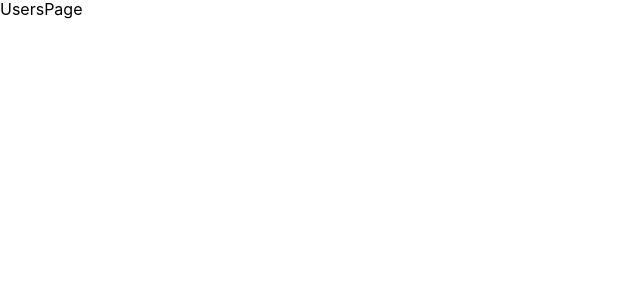
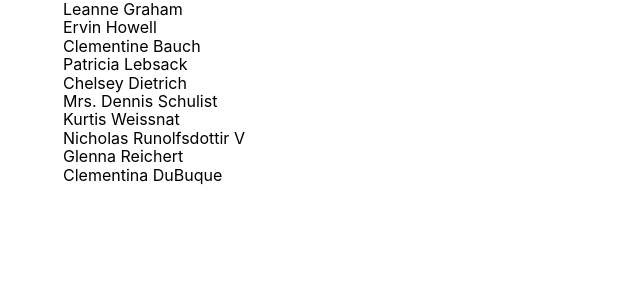
Before and after one commit to react-custom-projects/users, a React app: page /users in a window 1280 px wide. Shown: the top 300 px of the page, without its empty margins (0-640 px from the left). Built offline with nearby package versions, Linux system fonts and the light colour scheme.

Commit message:
fetch users list

```diff
--- a/buildTools/paths.js
+++ b/buildTools/paths.js
@@ -3,6 +3,7 @@ const path = require('path'),
 	{ outputDirectory, rootDirectory, environmentsDirectory } = require('./constants');
 
 module.exports = {
+	projectPath,
 	src: path.join(projectPath, rootDirectory),
 	outputSrc: path.resolve(projectPath, outputDirectory),
 	environments: path.resolve(projectPath, environmentsDirectory),
--- a/package.json
+++ b/package.json
@@ -67,11 +67,11 @@
 	"dependencies": {
 		"axios": "^0.21.4",
 		"core-js": "^3.11.1",
-		"crypto-js": "^4.0.0",
 		"lodash": "^4.17.21",
 		"react-error-boundary": "^3.1.1",
 		"react-redux": "^7.2.4",
 		"react-router-dom": "^5.2.0",
+		"react-toastify": "^8.0.3",
 		"redux": "^4.1.0",
 		"redux-thunk": "^2.3.0"
 	}
--- a/src/App.jsx
+++ b/src/App.jsx
@@ -1,6 +1,8 @@
 import React from 'react';
 import { Route, Switch } from 'react-router-dom';
 import { hot } from 'react-hot-loader/root';
+//toast
+import { ToastContainer } from 'react-toastify';
 //error boundary
 import { ErrorBoundary } from 'react-error-boundary';
 //error boundary fallback
@@ -26,6 +28,7 @@ const App = () => (
 				/>
 			))}
 		</Switch>
+		<ToastContainer />
 	</ErrorBoundary>
 );
 
--- a/src/index.js
+++ b/src/index.js
@@ -2,6 +2,8 @@ import React from 'react';
 import ReactDOM from 'react-dom';
 import { BrowserRouter } from 'react-router-dom';
 import { Provider } from 'react-redux';
+//toast
+import 'react-toastify/dist/ReactToastify.css';
 //import meta image
 import './assets/images/metaImage.jpg';
 // required for babel polyfills
--- a/src/js/constants/AppConstants.js
+++ b/src/js/constants/AppConstants.js
@@ -0,0 +1,232 @@
+export const data = [
+	{
+		id: 1,
+		name: 'Leanne Graham',
+		username: 'Bret',
+		email: 'Sincere@april.biz',
+		address: {
+			street: 'Kulas Light',
+			suite: 'Apt. 556',
+			city: 'Gwenborough',
+			zipcode: '92998-3874',
+			geo: {
+				lat: '-37.3159',
+				lng: '81.1496',
+			},
+		},
+		phone: '1-770-736-8031 x56442',
+		website: 'hildegard.org',
+		company: {
+			name: 'Romaguera-Crona',
+			catchPhrase: 'Multi-layered client-server neural-net',
+			bs: 'harness real-time e-markets',
+		},
+	},
+	{
+		id: 2,
+		name: 'Ervin Howell',
+		username: 'Antonette',
+		email: 'Shanna@melissa.tv',
+		address: {
+			street: 'Victor Plains',
+			suite: 'Suite 879',
+			city: 'Wisokyburgh',
+			zipcode: '90566-7771',
+			geo: {
+				lat: '-43.9509',
+				lng: '-34.4618',
+			},
+		},
+		phone: '010-692-6593 x09125',
+		website: 'anastasia.net',
+		company: {
+			name: 'Deckow-Crist',
+			catchPhrase: 'Proactive didactic contingency',
+			bs: 'synergize scalable supply-chains',
+		},
+	},
+	{
+		id: 3,
+		name: 'Clementine Bauch',
+		username: 'Samantha',
+		email: 'Nathan@yesenia.net',
+		address: {
+			street: 'Douglas Extension',
+			suite: 'Suite 847',
+			city: 'McKenziehaven',
+			zipcode: '59590-4157',
+			geo: {
+				lat: '-68.6102',
+				lng: '-47.0653',
+			},
+		},
+		phone: '1-463-123-4447',
+		website: 'ramiro.info',
+		company: {
+			name: 'Romaguera-Jacobson',
+			catchPhrase: 'Face to face bifurcated interface',
+			bs: 'e-enable strategic applications',
+		},
+	},
+	{
+		id: 4,
+		name: 'Patricia Lebsack',
+		username: 'Karianne',
+		email: 'Julianne.OConner@kory.org',
+		address: {
+			street: 'Hoeger Mall',
+			suite: 'Apt. 692',
+			city: 'South Elvis',
+			zipcode: '53919-4257',
+			geo: {
+				lat: '29.4572',
+				lng: '-164.2990',
+			},
+		},
+		phone: '493-170-9623 x156',
+		website: 'kale.biz',
+		company: {
+			name: 'Robel-Corkery',
+			catchPhrase: 'Multi-tiered zero tolerance productivity',
+			bs: 'transition cutting-edge web services',
+		},
+	},
+	{
+		id: 5,
+		name: 'Chelsey Dietrich',
+		username: 'Kamren',
+		email: 'Lucio_Hettinger@annie.ca',
+		address: {
+			street: 'Skiles Walks',
+			suite: 'Suite 351',
+			city: 'Roscoeview',
+			zipcode: '33263',
+			geo: {
+				lat: '-31.8129',
+				lng: '62.5342',
+			},
+		},
+		phone: '(254)954-1289',
+		website: 'demarco.info',
+		company: {
+			name: 'Keebler LLC',
+			catchPhrase: 'User-centric fault-tolerant solution',
+			bs: 'revolutionize end-to-end systems',
+		},
+	},
+	{
+		id: 6,
+		name: 'Mrs. Dennis Schulist',
+		username: 'Leopoldo_Corkery',
+		email: 'Karley_Dach@jasper.info',
+		address: {
+			street: 'Norberto Crossing',
+			suite: 'Apt. 950',
+			city: 'South Christy',
+			zipcode: '23505-1337',
+			geo: {
+				lat: '-71.4197',
+				lng: '71.7478',
+			},
+		},
+		phone: '1-477-935-8478 x6430',
+		website: 'ola.org',
+		company: {
+			name: 'Considine-Lockman',
+			catchPhrase: 'Synchronised bottom-line interface',
+			bs: 'e-enable innovative applications',
+		},
+	},
+	{
+		id: 7,
+		name: 'Kurtis Weissnat',
+		username: 'Elwyn.Skiles',
+		email: 'Telly.Hoeger@billy.biz',
+		address: {
+			street: 'Rex Trail',
+			suite: 'Suite 280',
+			city: 'Howemouth',
+			zipcode: '58804-1099',
+			geo: {
+				lat: '24.8918',
+				lng: '21.8984',
+			},
+		},
+		phone: '210.067.6132',
+		website: 'elvis.io',
+		company: {
+			name: 'Johns Group',
+			catchPhrase: 'Configurable multimedia task-force',
+			bs: 'generate enterprise e-tailers',
+		},
+	},
+	{
+		id: 8,
+		name: 'Nicholas Runolfsdottir V',
+		username: 'Maxime_Nienow',
+		email: 'Sherwood@rosamond.me',
+		address: {
+			street: 'Ellsworth Summit',
+			suite: 'Suite 729',
+			city: 'Aliyaview',
+			zipcode: '45169',
+			geo: {
+				lat: '-14.3990',
+				lng: '-120.7677',
+			},
+		},
+		phone: '586.493.6943 x140',
+		website: 'jacynthe.com',
+		company: {
+			name: 'Abernathy Group',
+			catchPhrase: 'Implemented secondary concept',
+			bs: 'e-enable extensible e-tailers',
+		},
+	},
+	{
+		id: 9,
+		name: 'Glenna Reichert',
+		username: 'Delphine',
+		email: 'Chaim_McDermott@dana.io',
+		address: {
+			street: 'Dayna Park',
+			suite: 'Suite 449',
+			city: 'Bartholomebury',
+			zipcode: '76495-3109',
+			geo: {
+				lat: '24.6463',
+				lng: '-168.8889',
+			},
+		},
+		phone: '(775)976-6794 x41206',
+		website: 'conrad.com',
+		company: {
+			name: 'Yost and Sons',
+			catchPhrase: 'Switchable contextually-based project',
+			bs: 'aggregate real-time technologies',
+		},
+	},
+	{
+		id: 10,
+		name: 'Clementina DuBuque',
+		username: 'Moriah.Stanton',
+		email: 'Rey.Padberg@karina.biz',
+		address: {
+			street: 'Kattie Turnpike',
+			suite: 'Suite 198',
+			city: 'Lebsackbury',
+			zipcode: '31428-2261',
+			geo: {
+				lat: '-38.2386',
+				lng: '57.2232',
+			},
+		},
+		phone: '024-648-3804',
+		website: 'ambrose.net',
+		company: {
+			name: 'Hoeger LLC',
+			catchPhrase: 'Centralized empowering task-force',
+			bs: 'target end-to-end models',
+		},
+	},
+];
--- a/src/js/containers/pages/UsersPage.jsx
+++ b/src/js/containers/pages/UsersPage.jsx
@@ -1,7 +1,38 @@
-import React from 'react';
+import React, { useEffect } from 'react';
+import { useDispatch, useSelector } from 'react-redux';
+//actions
+import { fetchUsersList, resetAppReducer } from '../../store/app/actions/AppActions';
+//selectors
+import { getAppIsFetching, getAppUsersList } from '../../store/app/selectors/AppSelectors';
+//components
+import LoadingIcon from '../../components/shared/loadingIcon/LoadingIcon';
 
 const UsersPage = () => {
-	return <div>UsersPage</div>;
+	const dispatch = useDispatch(),
+		isFetching = useSelector((state) => getAppIsFetching({ state })),
+		usersList = useSelector((state) => getAppUsersList({ state }));
+
+	useEffect(() => {
+		dispatch(fetchUsersList());
+
+		return () => {
+			dispatch(resetAppReducer());
+		};
+	}, [dispatch]);
+
+	return (
+		<div className="container">
+			{isFetching ? (
+				<LoadingIcon />
+			) : (
+				<>
+					{usersList.map((el) => (
+						<div key={el.id}>{el.name}</div>
+					))}
+				</>
+			)}
+		</div>
+	);
 };
 
 export default UsersPage;
--- /dev/null
+++ b/src/js/store/app/actions/AppActions.js
@@ -0,0 +1,36 @@
+//toast
+import { toast } from 'react-toastify';
+//constants
+import { data } from '../../../constants/AppConstants';
+//action types
+import {
+	RESET_APP_REDUCER,
+	SET_IS_FETCHING_USERS_LIST_FALSE,
+	SET_IS_FETCHING_USERS_LIST_TRUE,
+	SET_USERS_LIST,
+} from '../appActionTypes';
+
+const setUsersList = (list) => ({
+	type: SET_USERS_LIST,
+	list,
+});
+
+const setIsFetchingUsersListTrue = () => ({ type: SET_IS_FETCHING_USERS_LIST_TRUE });
+
+const setIsFetchingUsersListFalse = () => ({ type: SET_IS_FETCHING_USERS_LIST_FALSE });
+
+// there is no need for asynchronous action here, but i'm adding it to show the code if it's an API call
+export const fetchUsersList = () => async (dispatch) => {
+	dispatch(setIsFetchingUsersListTrue());
+	try {
+		dispatch(setUsersList(data));
+	} catch (err) {
+		toast.error('Something went wrong');
+	} finally {
+		dispatch(setIsFetchingUsersListFalse());
+	}
+};
+
+export const resetAppReducer = () => ({
+	type: RESET_APP_REDUCER,
+});
--- a/src/js/store/app/appActionTypes.js
+++ b/src/js/store/app/appActionTypes.js
@@ -1 +1,4 @@
-export const TEST_ACTION = '[App] TEST_ACTION';
+export const SET_USERS_LIST = '[APP] SET_USERS_LIST';
+export const SET_IS_FETCHING_USERS_LIST_TRUE = '[APP] SET_IS_FETCHING_USERS_LIST_TRUE';
+export const SET_IS_FETCHING_USERS_LIST_FALSE = '[APP] SET_IS_FETCHING_USERS_LIST_FALSE';
+export const RESET_APP_REDUCER = '[APP] RESET_APP_REDUCER';
--- a/src/js/store/app/reducers/AppReducer.js
+++ b/src/js/store/app/reducers/AppReducer.js
@@ -1,10 +1,32 @@
 //constants
 import { updateObject } from '../../../constants/Helpers';
+//action types
+import {
+	RESET_APP_REDUCER,
+	SET_IS_FETCHING_USERS_LIST_FALSE,
+	SET_IS_FETCHING_USERS_LIST_TRUE,
+	SET_USERS_LIST,
+} from '../appActionTypes';
 
-const initialState = {};
+const initialState = {
+	isFetching: false,
+	usersList: [],
+};
 
 const reducer = (state = initialState, action) => {
 	switch (action.type) {
+		case SET_USERS_LIST: {
+			return updateObject(state, { usersList: action.list });
+		}
+		case SET_IS_FETCHING_USERS_LIST_TRUE: {
+			return updateObject(state, { isFetching: true });
+		}
+		case SET_IS_FETCHING_USERS_LIST_FALSE: {
+			return updateObject(state, { isFetching: false });
+		}
+		case RESET_APP_REDUCER: {
+			return initialState;
+		}
 		default:
 			return state;
 	}
--- /dev/null
+++ b/src/js/store/app/selectors/AppSelectors.js
@@ -0,0 +1,3 @@
+export const getAppIsFetching = ({ state }) => state.app.isFetching;
+
+export const getAppUsersList = ({ state }) => state.app.usersList;
```
Also changed, not shown: buildTools/webpack.common.js (+20 -6 lines), 1 other file (tests, documents, lock files or other folders).
